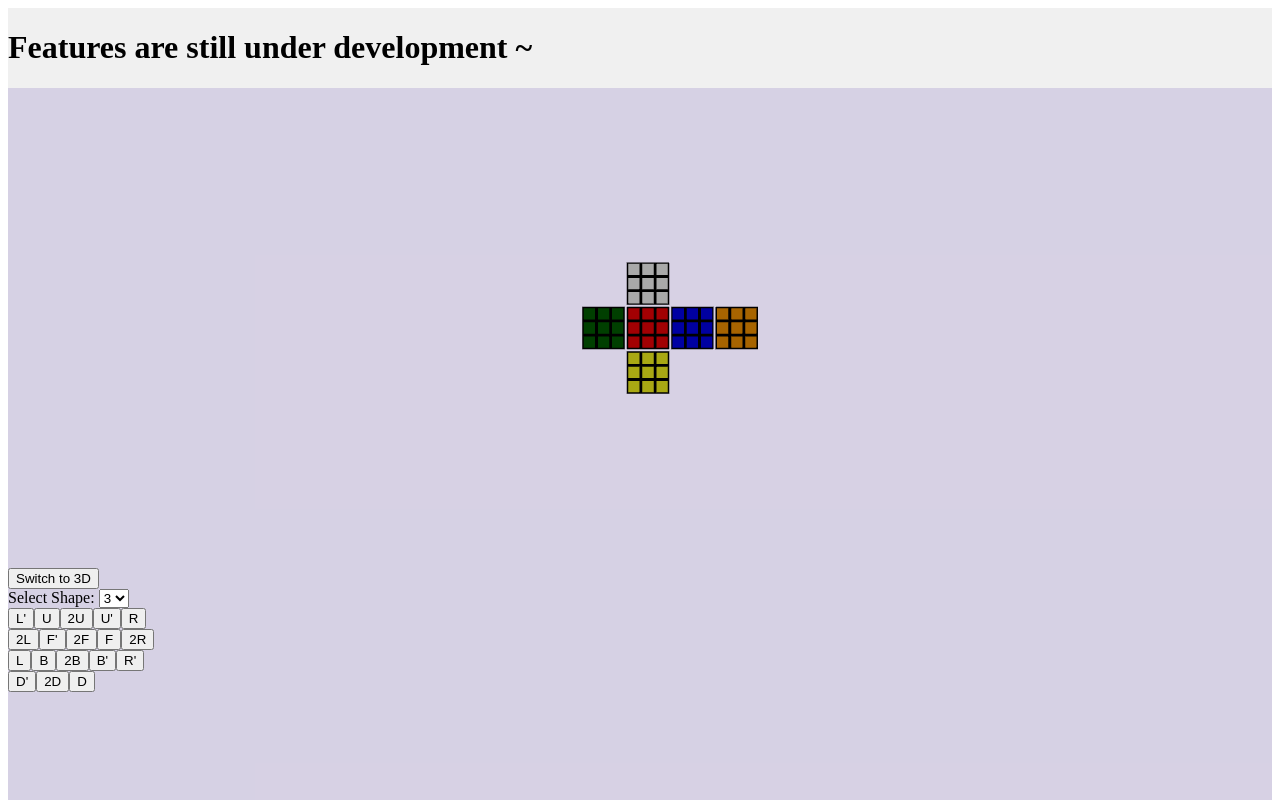
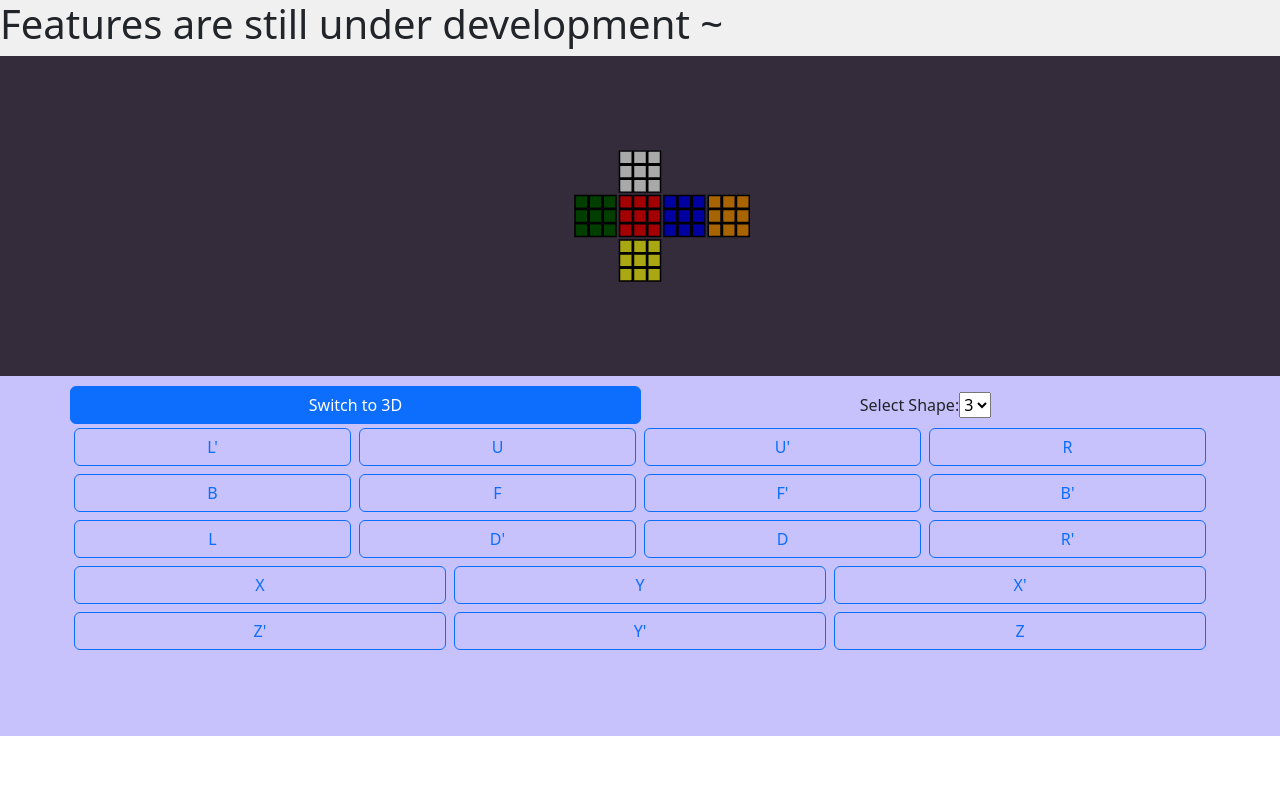
Before and after one commit to ivzeng/cube-solver, a React (Vite) app: page / in a window 1280 px wide. Shown: the top 800 px of the page. Built offline with nearby package versions, Linux system fonts and the light colour scheme.

Commit message:
Enable orbit rotation and improve UI

```diff
--- a/package.json
+++ b/package.json
@@ -16,6 +16,7 @@
     "@react-three/drei": "^9.120.4",
     "@react-three/fiber": "^8.17.10",
     "@types/lodash": "^4.17.13",
+    "bootstrap": "^5.3.3",
     "react": "^18.3.1",
     "react-dom": "^18.3.1",
     "three": "^0.171.0"
--- a/src/App.css
+++ /dev/null
@@ -1,5 +0,0 @@
-.app {
-    position: relative;
-    background-color: #f0f0f0;
-    overflow: hidden;
-  }
--- a/src/App.tsx
+++ b/src/App.tsx
@@ -1,4 +1,4 @@
-import "./App.css";
+import "./scss/App.css";
 import Message from "./components/Message";
 import RCube from "./components/RCube";
 
--- a/src/components/RCube.css
+++ /dev/null
@@ -1,16 +0,0 @@
-.displayer {
-    position: relative;
-    height: 60vh;
-    width: 100vw;
-    background-color:rgba(44, 0, 146, 0.13);
-    overflow: hidden;
-  }
-
-  /* Styling for the Canvas */
-  .rubik-canvas {
-    position: absolute;
-    top: 0%; /* Start 20% down the viewport */
-    height: 20%; /* Cover 40% of the viewport height */
-    width: 100%; /* Full width */
-    overflow: hidden; /* Ensure no overflow in the canvas itself */
-  }
--- a/src/components/RCube.tsx
+++ b/src/components/RCube.tsx
@@ -1,5 +1,5 @@
 import React, { useState } from "react";
-import "./RCube.css";
+import "../scss/RCube.css";
 import RCubeDisplay from "./RCubeDisplay";
 import { Canvas } from "@react-three/fiber";
 import { appliedMoves } from "../utils/RCubeUtils";
@@ -15,14 +15,26 @@ const RCube: React.FC = () => {
       );
   };
 
-  const ButtonMove: React.FC<{ text: string; move: string }> = ({
+  const ControlButton: React.FC<{ text: string; move: string }> = ({
     text,
     move,
   }) => (
-    <button onClick={() => setRCubeInfo(appliedMoves(rCubeInfo, move))}>
+    <button
+      type="button"
+      className="btn btn-outline-primary col m-1"
+      onClick={() => setRCubeInfo(appliedMoves(rCubeInfo, move))}
+    >
       {text}
     </button>
   );
+
+  const getViewRotation = (rotation: string, shape: number) => {
+    let moves = "";
+    for (let i = 0; i < shape; i++) {
+      moves += rotation[0] + i + rotation[1];
+    }
+    return moves;
+  };
 
   const [shape, setShape] = useState<number>(3);
   const [rCubeInfo, setRCubeInfo] = useState<number[][][]>(
@@ -36,11 +48,16 @@ const RCube: React.FC = () => {
           <RCubeDisplay rCubeInfo={rCubeInfo} is3d={is3d} shape={shape} />
         </Canvas>
       </div>
-      <div className="displayer">
-        <button onClick={() => setIs3d(!is3d)}>
+      <div className="user-control">
+        <div className=" menu container text-center">
+          <div className="row align-items-center">
+            <button
+              className="btn btn-primary col"
+              onClick={() => setIs3d(!is3d)}
+            >
               {is3d ? "Switch to 2D" : "Switch to 3D"}
             </button>
-        <div>
+            <span className="col">
               <label htmlFor="shape-select">Select Shape: </label>
               <select
                 id="shape-select"
@@ -54,30 +71,38 @@ const RCube: React.FC = () => {
                 <option value={2}>2</option> <option value={3}>3</option>
                 {/*<option value={4}>4</option>*/}
               </select>
+            </span>
           </div>
-        <div>
-          <ButtonMove text="L'" move={"y01"} />
-          <ButtonMove text="U " move={`x${shape - 1}1`} />
-          <ButtonMove text="2U" move={`x${shape - 1}2`} />
-          <ButtonMove text="U'" move={`x${shape - 1}3`} />
-          <ButtonMove text="R" move={`y${shape - 1}1`} />
-          <br />
-          <ButtonMove text="2L" move={"y02"} />
-          <ButtonMove text="F'" move={"z03"} />
-          <ButtonMove text="2F" move={"z02"} />
-          <ButtonMove text="F " move={"z01"} />
-          <ButtonMove text="2R" move={`y${shape - 1}2`} />
-          <br />
-          <ButtonMove text="L " move={"y03"} />
-          <ButtonMove text="B " move={`z${shape - 1}3`} />
-          <ButtonMove text="2B" move={`z${shape - 1}2`} />
-          <ButtonMove text="B'" move={`z${shape - 1}1`} />
-          <ButtonMove text="R'" move={`y${shape - 1}3`} />
-          <br />
-          <ButtonMove text="D'" move={"x01"} />
-          <ButtonMove text="2D" move={"x02"} />
-          <ButtonMove text="D " move={"x03"} />
-          <br />
+        </div>
+        <div className="user-move container text-center ">
+          <div className="row align-items-center">
+            <ControlButton text="L'" move={"y01"} />
+            <ControlButton text="U " move={`x${shape - 1}1`} />
+            <ControlButton text="U'" move={`x${shape - 1}3`} />
+            <ControlButton text="R" move={`y${shape - 1}1`} />
+          </div>
+          <div className="row align-items-center">
+            <ControlButton text="B " move={`z${shape - 1}3`} />
+            <ControlButton text="F " move={"z01"} />
+            <ControlButton text="F'" move={"z03"} />
+            <ControlButton text="B'" move={`z${shape - 1}1`} />
+          </div>
+          <div className="row align-items-center">
+            <ControlButton text="L " move={"y03"} />
+            <ControlButton text="D'" move={"x01"} />
+            <ControlButton text="D " move={"x03"} />
+            <ControlButton text="R'" move={`y${shape - 1}3`} />
+          </div>
+          <div className="row align-items-center">
+            <ControlButton text="X " move={getViewRotation("x1", shape)} />
+            <ControlButton text="Y " move={getViewRotation("y1", shape)} />
+            <ControlButton text="X'" move={getViewRotation("x3", shape)} />
+          </div>
+          <div className="row align-items-center">
+            <ControlButton text="Z'" move={getViewRotation("z3", shape)} />
+            <ControlButton text="Y'" move={getViewRotation("y3", shape)} />
+            <ControlButton text="Z " move={getViewRotation("z1", shape)} />
+          </div>
         </div>
       </div>
     </>
--- a/src/components/RCubeDisplay.tsx
+++ b/src/components/RCubeDisplay.tsx
@@ -4,6 +4,7 @@ import {
   Cylinder,
   PerspectiveCamera,
   OrthographicCamera,
+  OrbitControls,
 } from "@react-three/drei";
 
 const colors = [
@@ -122,6 +123,7 @@ const RCubeDisplay: React.FC<RCubeDisplayProps> = ({
       <ambientLight />
       <pointLight position={[10, 10, 10]} />
       {is3d ? (
+        <>
           <PerspectiveCamera
             makeDefault
             position={[
@@ -130,6 +132,8 @@ const RCubeDisplay: React.FC<RCubeDisplayProps> = ({
               blockSize * shape * 3,
             ]}
           />
+          <OrbitControls />
+        </>
       ) : (
         <OrthographicCamera makeDefault position={[0, 0, 5]} />
       )}
--- a/src/main.tsx
+++ b/src/main.tsx
@@ -1,6 +1,7 @@
 import { StrictMode } from "react";
 import { createRoot } from "react-dom/client";
 import App from "./App.tsx";
+import "bootstrap/dist/css/bootstrap.css";
 
 createRoot(document.getElementById("root")!).render(
   <StrictMode>
--- /dev/null
+++ b/src/scss/App.css
@@ -0,0 +1,5 @@
+.app {
+  position: relative;
+  background-color: #f0f0f0;
+  overflow: hidden;
+}
--- /dev/null
+++ b/src/scss/RCube.css
@@ -0,0 +1,23 @@
+.displayer {
+  position: relative;
+  height: 40vh;
+  width: 100vw;
+  background-color: rgb(52, 44, 58);
+  overflow: hidden;
+}
+
+.rubik-canvas {
+  position: absolute;
+  top: 0%;
+  height: 100%;
+  width: 100%;
+  overflow: hidden;
+}
+
+.user-control {
+  padding-top: 10px;
+  height: 45vh;
+  width: 100vw;
+  background-color: rgb(199, 193, 252);
+  overflow: hidden;
+}
```
Also changed, not shown: 1 other file (tests, documents, lock files or other folders). Lines whose indentation alone changed are shown as unchanged.
